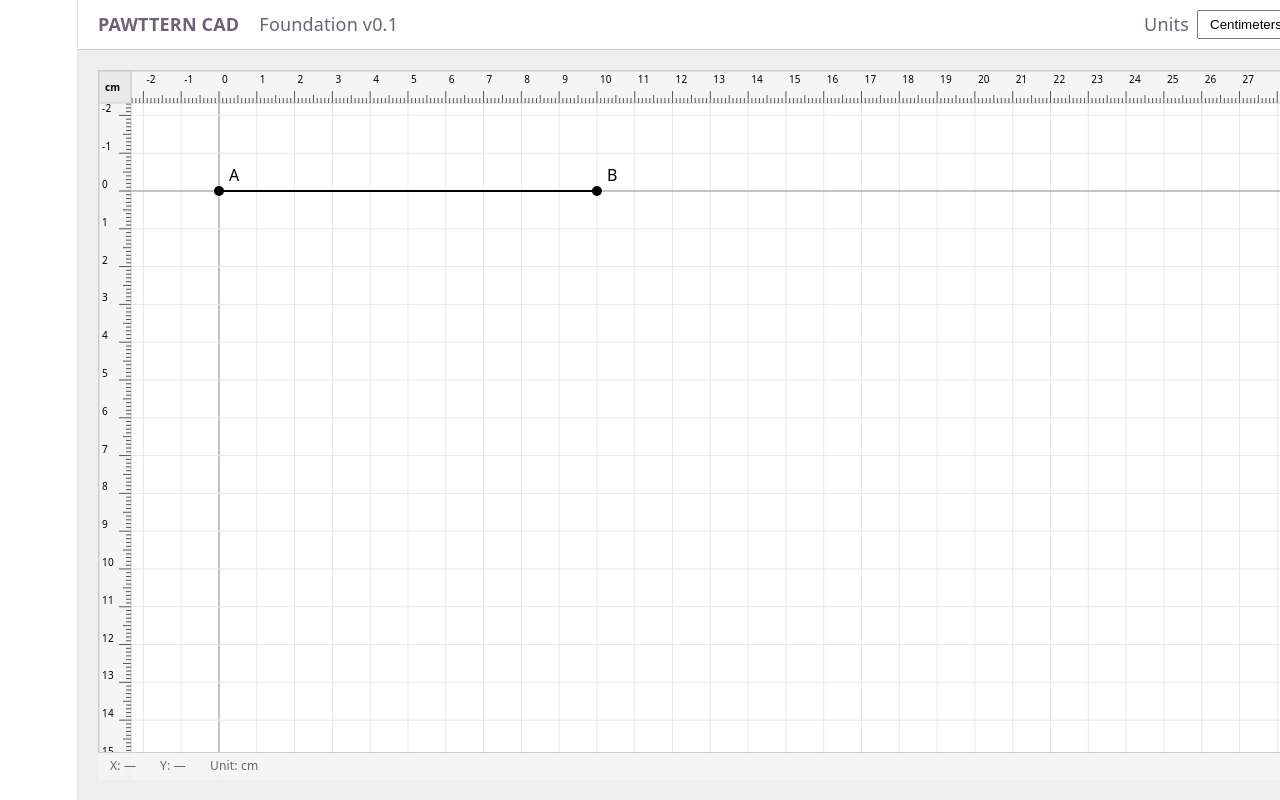
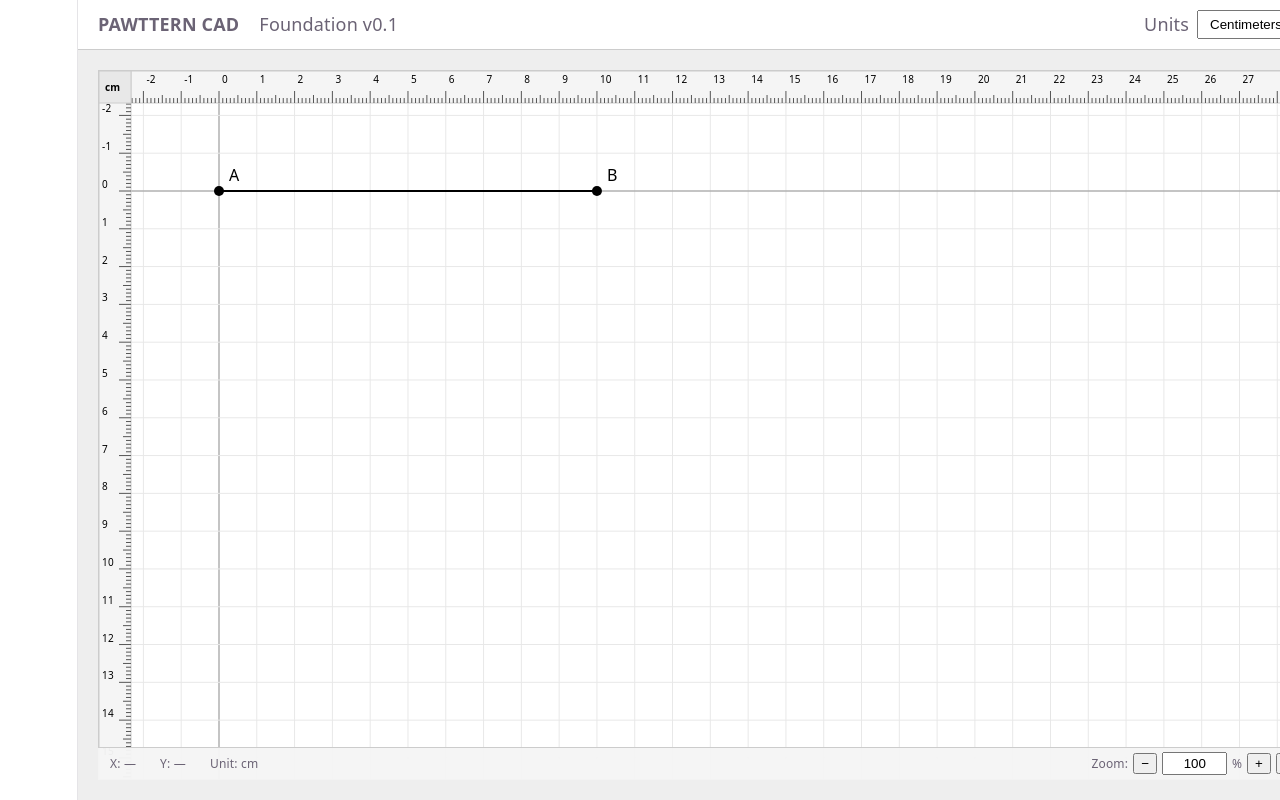
Before and after one commit to pawttern-for-pets/pattern-backend, a React (Vite) app: page / in a window 1280 px wide. Shown: the top 800 px of the page. Built offline with nearby package versions, Linux system fonts and the light colour scheme.

Commit message:
feat: add manual and mouse wheel zoom controls

```diff
--- a/src/components/CadCanvas.tsx
+++ b/src/components/CadCanvas.tsx
@@ -2,10 +2,13 @@ import {
   useEffect,
   useRef,
   useState,
+  type KeyboardEvent,
+  type MouseEvent,
+  type WheelEvent,
 } from 'react'
 
+import type { WorldPosition } from '../cad/coordinates'
 import type { PatternDocument } from '../cad/document'
-import type { WorldPosition } from '../cad/coordinates'
 
 import {
   formatLength,
@@ -28,6 +31,10 @@ import {
   worldToScreen,
 } from '../cad/viewport'
 
+import {
+  zoomViewportAtScreenPoint,
+} from '../cad/zoom'
+
 interface CadCanvasProps {
   document: PatternDocument
   unit: DisplayUnit
@@ -39,6 +46,7 @@ interface CanvasSize {
 }
 
 const RULER_SIZE_PX = 32
+const ZOOM_FACTOR = 1.15
 
 export function CadCanvas({
   document,
@@ -60,11 +68,30 @@ export function CadCanvas({
     null,
   )
 
-  const viewport = createViewport(
-    1,
-    120,
-    120,
-  )
+  const [viewport, setViewport] =
+    useState(() =>
+      createViewport(
+        1,
+        120,
+        120,
+      ),
+    )
+
+  const zoomPercent =
+    Math.round(
+      viewport.zoom * 100,
+    )
+
+  const [
+    zoomInput,
+    setZoomInput,
+  ] = useState('100')
+
+  useEffect(() => {
+    setZoomInput(
+      String(zoomPercent),
+    )
+  }, [zoomPercent])
 
   useEffect(() => {
     const svg = svgRef.current
@@ -104,10 +131,18 @@ export function CadCanvas({
   let horizontalGridMm: number[] = []
 
   let horizontalRulerTicks =
-    getRulerTicks(0, 0, unit)
+    getRulerTicks(
+      0,
+      0,
+      unit,
+    )
 
   let verticalRulerTicks =
-    getRulerTicks(0, 0, unit)
+    getRulerTicks(
+      0,
+      0,
+      unit,
+    )
 
   if (
     canvasSize.widthPx > 0 &&
@@ -139,6 +174,7 @@ export function CadCanvas({
         bounds.minXMm,
         bounds.maxXMm,
         unit,
+        20000,
       )
 
     verticalRulerTicks =
@@ -146,13 +182,12 @@ export function CadCanvas({
         bounds.minYMm,
         bounds.maxYMm,
         unit,
+        20000,
       )
   }
 
   const handleMouseMove = (
-    event: React.MouseEvent<
-      SVGSVGElement
-    >,
+    event: MouseEvent<SVGSVGElement>,
   ) => {
     const svg = svgRef.current
 
@@ -165,9 +200,12 @@ export function CadCanvas({
 
     const screenPosition = {
       xPx:
-        event.clientX - rect.left,
+        event.clientX -
+        rect.left,
+
       yPx:
-        event.clientY - rect.top,
+        event.clientY -
+        rect.top,
     }
 
     const worldPosition =
@@ -176,7 +214,117 @@ export function CadCanvas({
         viewport,
       )
 
-    setCursorWorld(worldPosition)
+    setCursorWorld(
+      worldPosition,
+    )
+  }
+
+  const handleWheel = (
+    event: WheelEvent<SVGSVGElement>,
+  ) => {
+    event.preventDefault()
+
+    const svg = svgRef.current
+
+    if (!svg) {
+      return
+    }
+
+    const rect =
+      svg.getBoundingClientRect()
+
+    const anchor = {
+      xPx:
+        event.clientX -
+        rect.left,
+
+      yPx:
+        event.clientY -
+        rect.top,
+    }
+
+    setViewport(
+      (currentViewport) => {
+        const requestedZoom =
+          event.deltaY < 0
+            ? currentViewport.zoom *
+              ZOOM_FACTOR
+            : currentViewport.zoom /
+              ZOOM_FACTOR
+
+        return zoomViewportAtScreenPoint(
+          currentViewport,
+          anchor,
+          requestedZoom,
+        )
+      },
+    )
+  }
+
+  const setZoomPercent = (
+    percent: number,
+  ) => {
+    if (
+      !Number.isFinite(percent)
+    ) {
+      return
+    }
+
+    const requestedZoom =
+      percent / 100
+
+    const anchor = {
+      xPx:
+        canvasSize.widthPx / 2,
+
+      yPx:
+        canvasSize.heightPx / 2,
+    }
+
+    setViewport(
+      (currentViewport) =>
+        zoomViewportAtScreenPoint(
+          currentViewport,
+          anchor,
+          requestedZoom,
+        ),
+    )
+  }
+
+  const applyZoomInput = () => {
+    const value =
+      Number(zoomInput)
+
+    if (
+      zoomInput.trim() === '' ||
+      !Number.isFinite(value)
+    ) {
+      setZoomInput(
+        String(zoomPercent),
+      )
+
+      return
+    }
+
+    setZoomPercent(value)
+  }
+
+  const handleZoomKeyDown = (
+    event: KeyboardEvent<HTMLInputElement>,
+  ) => {
+    if (event.key === 'Enter') {
+      applyZoomInput()
+
+      event.currentTarget.blur()
+    }
+
+    if (event.key === 'Escape') {
+      setZoomInput(
+        String(zoomPercent),
+      )
+
+      event.currentTarget.blur()
+    }
   }
 
   return (
@@ -197,14 +345,17 @@ export function CadCanvas({
         onMouseLeave={() => {
           setCursorWorld(null)
         }}
+        onWheel={handleWheel}
         style={{
           display: 'block',
           background: 'white',
           border:
             '1px solid #cccccc',
+          touchAction: 'none',
         }}
       >
         {/* GRID */}
+
         <g>
           {verticalGridMm.map(
             (xMm) => {
@@ -284,6 +435,7 @@ export function CadCanvas({
         </g>
 
         {/* PATTERN LINES */}
+
         {Object.values(
           document.lines,
         ).map((line) => {
@@ -330,6 +482,7 @@ export function CadCanvas({
         })}
 
         {/* PATTERN POINTS */}
+
         {Object.values(
           document.points,
         ).map((point) => {
@@ -349,8 +502,14 @@ export function CadCanvas({
               />
 
               <text
-                x={screen.xPx + 10}
-                y={screen.yPx - 10}
+                x={
+                  screen.xPx +
+                  10
+                }
+                y={
+                  screen.yPx -
+                  10
+                }
                 fontSize="16"
               >
                 {point.name}
@@ -359,23 +518,29 @@ export function CadCanvas({
           )
         })}
 
-        {/* TOP RULER */}
+        {/* TOP RULER BACKGROUND */}
+
         <rect
           x={0}
           y={0}
           width={
             canvasSize.widthPx
           }
-          height={RULER_SIZE_PX}
+          height={
+            RULER_SIZE_PX
+          }
           fill="#f5f5f5"
           stroke="#cccccc"
         />
 
-        {/* LEFT RULER */}
+        {/* LEFT RULER BACKGROUND */}
+
         <rect
           x={0}
           y={0}
-          width={RULER_SIZE_PX}
+          width={
+            RULER_SIZE_PX
+          }
           height={
             canvasSize.heightPx
           }
@@ -384,6 +549,7 @@ export function CadCanvas({
         />
 
         {/* HORIZONTAL RULER */}
+
         <g>
           {horizontalRulerTicks.map(
             (tick) => {
@@ -398,7 +564,8 @@ export function CadCanvas({
                 )
 
               const tickHeight =
-                tick.kind === 'major'
+                tick.kind ===
+                'major'
                   ? 12
                   : tick.kind ===
                       'medium'
@@ -410,12 +577,16 @@ export function CadCanvas({
                   key={`ruler-x-${tick.positionMm}`}
                 >
                   <line
-                    x1={screen.xPx}
+                    x1={
+                      screen.xPx
+                    }
                     y1={
                       RULER_SIZE_PX -
                       tickHeight
                     }
-                    x2={screen.xPx}
+                    x2={
+                      screen.xPx
+                    }
                     y2={
                       RULER_SIZE_PX
                     }
@@ -432,7 +603,9 @@ export function CadCanvas({
                       y={12}
                       fontSize="10"
                     >
-                      {tick.label}
+                      {
+                        tick.label
+                      }
                     </text>
                   )}
                 </g>
@@ -442,6 +615,7 @@ export function CadCanvas({
         </g>
 
         {/* VERTICAL RULER */}
+
         <g>
           {verticalRulerTicks.map(
             (tick) => {
@@ -456,7 +630,8 @@ export function CadCanvas({
                 )
 
               const tickWidth =
-                tick.kind === 'major'
+                tick.kind ===
+                'major'
                   ? 12
                   : tick.kind ===
                       'medium'
@@ -472,11 +647,15 @@ export function CadCanvas({
                       RULER_SIZE_PX -
                       tickWidth
                     }
-                    y1={screen.yPx}
+                    y1={
+                      screen.yPx
+                    }
                     x2={
                       RULER_SIZE_PX
                     }
-                    y2={screen.yPx}
+                    y2={
+                      screen.yPx
+                    }
                     stroke="#555555"
                   />
 
@@ -490,7 +669,9 @@ export function CadCanvas({
                       }
                       fontSize="10"
                     >
-                      {tick.label}
+                      {
+                        tick.label
+                      }
                     </text>
                   )}
                 </g>
@@ -500,11 +681,16 @@ export function CadCanvas({
         </g>
 
         {/* TOP LEFT CORNER */}
+
         <rect
           x={0}
           y={0}
-          width={RULER_SIZE_PX}
-          height={RULER_SIZE_PX}
+          width={
+            RULER_SIZE_PX
+          }
+          height={
+            RULER_SIZE_PX
+          }
           fill="#e8e8e8"
           stroke="#cccccc"
         />
@@ -519,24 +705,24 @@ export function CadCanvas({
         </text>
       </svg>
 
-      {/* CURSOR STATUS */}
+      {/* STATUS BAR */}
+
       <div
         style={{
           position: 'absolute',
           left: 0,
           right: 0,
           bottom: 0,
-          height: '28px',
+          minHeight: '32px',
           display: 'flex',
           alignItems: 'center',
           gap: '24px',
-          padding: '0 12px',
+          padding: '3px 12px',
           background:
-            'rgba(245,245,245,0.95)',
+            'rgba(245,245,245,0.97)',
           borderTop:
             '1px solid #cccccc',
           fontSize: '12px',
-          pointerEvents: 'none',
         }}
       >
         <span>
@@ -562,6 +748,90 @@ export function CadCanvas({
         <span>
           Unit: {unit}
         </span>
+
+        {/* ZOOM CONTROLS */}
+
+        <div
+          style={{
+            marginLeft: 'auto',
+            display: 'flex',
+            alignItems: 'center',
+            gap: '5px',
+          }}
+        >
+          <span>
+            Zoom:
+          </span>
+
+          <button
+            type="button"
+            onClick={() => {
+              setZoomPercent(
+                zoomPercent -
+                10,
+              )
+            }}
+            title="Zoom out"
+          >
+            −
+          </button>
+
+          <input
+            type="number"
+            min="10"
+            max="1000"
+            step="10"
+            value={zoomInput}
+            onChange={(
+              event,
+            ) => {
+              setZoomInput(
+                event.target.value,
+              )
+            }}
+            onBlur={
+              applyZoomInput
+            }
+            onKeyDown={
+              handleZoomKeyDown
+            }
+            aria-label="Zoom percentage"
+            style={{
+              width: '65px',
+              textAlign:
+                'right',
+              padding:
+                '2px 4px',
+            }}
+          />
+
+          <span>%</span>
+
+          <button
+            type="button"
+            onClick={() => {
+              setZoomPercent(
+                zoomPercent +
+                10,
+              )
+            }}
+            title="Zoom in"
+          >
+            +
+          </button>
+
+          <button
+            type="button"
+            onClick={() => {
+              setZoomPercent(
+                100,
+              )
+            }}
+            title="Reset zoom to 100%"
+          >
+            100%
+          </button>
+        </div>
       </div>
     </div>
   )
```
